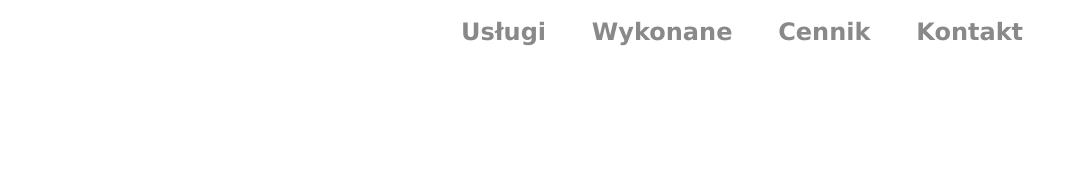
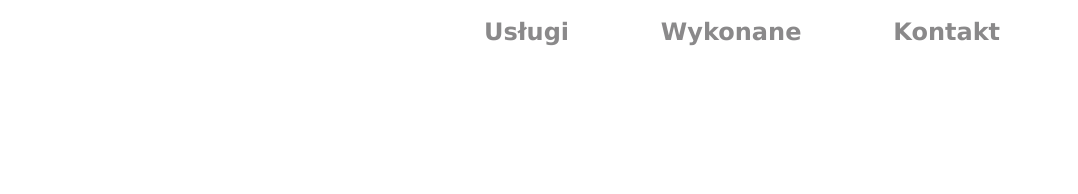
Before and after one commit to ruczynskipatryk/excavator-project, a plain HTML site: page index.html in a window 1280 px wide. Shown: the top 194 px of the page, 202-1280 px from the left. Drawn offline with Linux system fonts and the light colour scheme.

Commit message:
Menu update

```diff
--- a/index.html
+++ b/index.html
@@ -27,7 +27,7 @@
       <ul id="navMenu">
         <li><a href="index.html#main" class="nav-item">Usługi</a></li>
         <li><a href="index.html#about" class="nav-item">Wykonane</a></li>
-        <li><a href="index.html#offer" class="nav-item">Cennik</a></li>
+        <!--<li><a href="index.html#offer" class="nav-item">Cennik</a></li>-->
         <li><a href="index.html#contact" class="nav-item">Kontakt</a></li>
       </ul>
 
```
